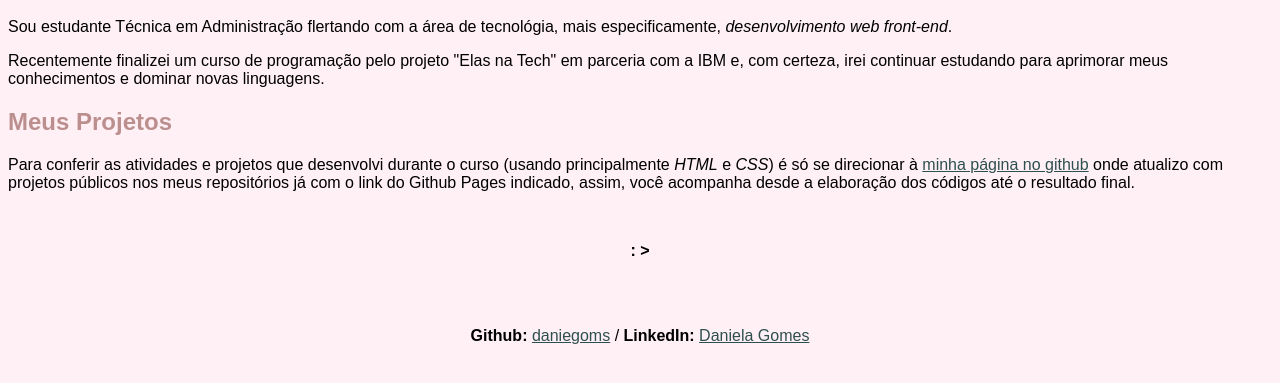
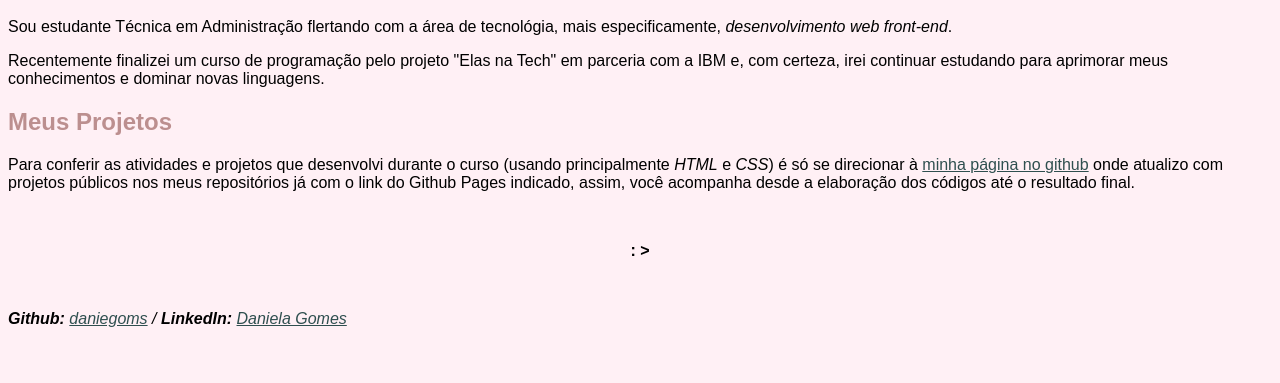
Before and after one commit to daniegoms/portifolio, a plain HTML site: page index.html in a window 1280 px wide. Shown: the part 395-778 px from the top of the page. Drawn offline with Linux system fonts and the light colour scheme.

Commit message:
update index.html

```diff
--- a/index.html
+++ b/index.html
@@ -40,9 +40,9 @@
 <p div class="feliz"><b>: ></div></b></p>
 <br>
 
-        <footer>
+        <address>
         <p><b>Github:</b> <a href="//github.com/daniegoms"target="blank">daniegoms</a> / <b>LinkedIn:</b> <a href="//linkedin.com/in/daniegoms"target="blank">Daniela Gomes</a></p>
-    </footer>
+    </address>
 
 </body>
 </html>
```
